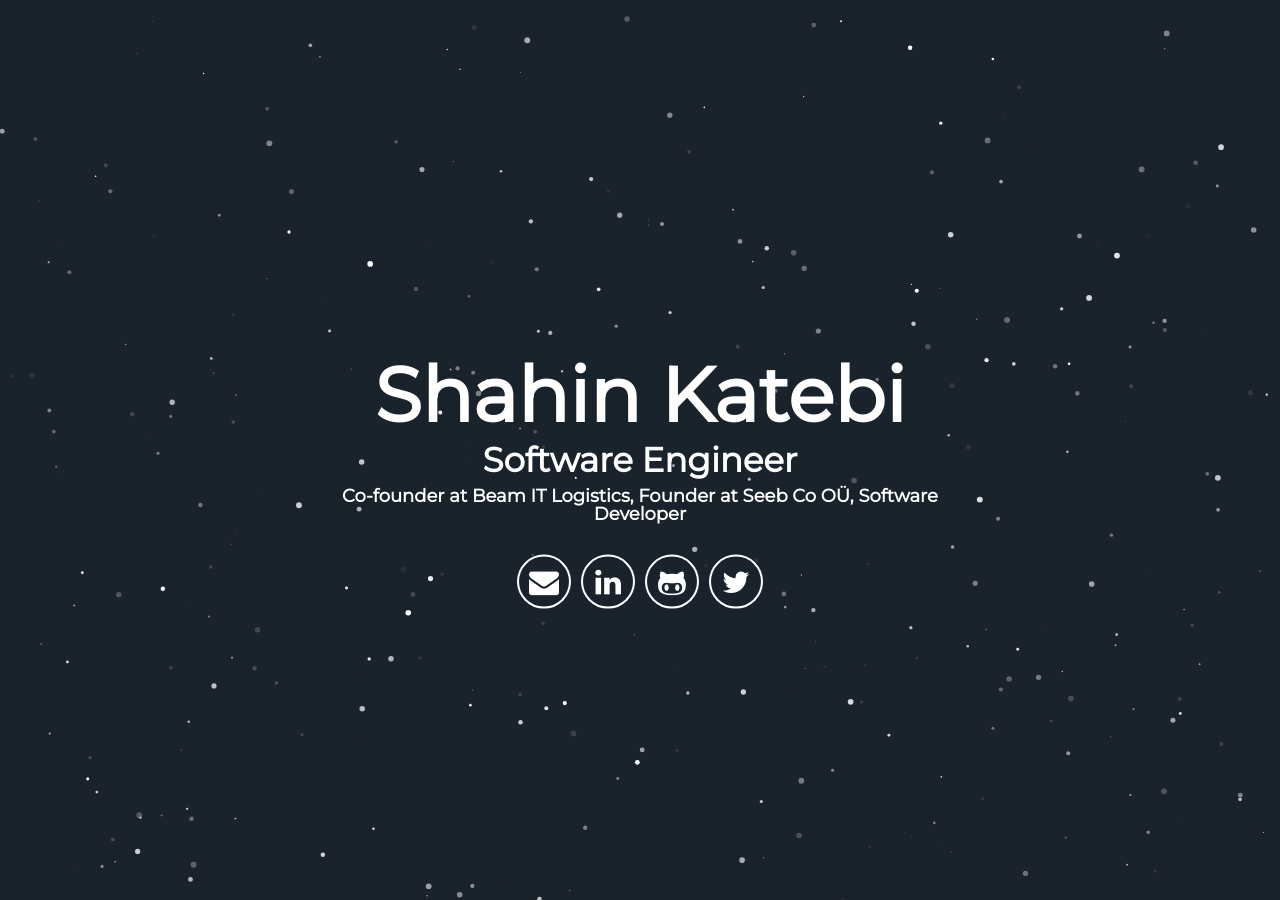
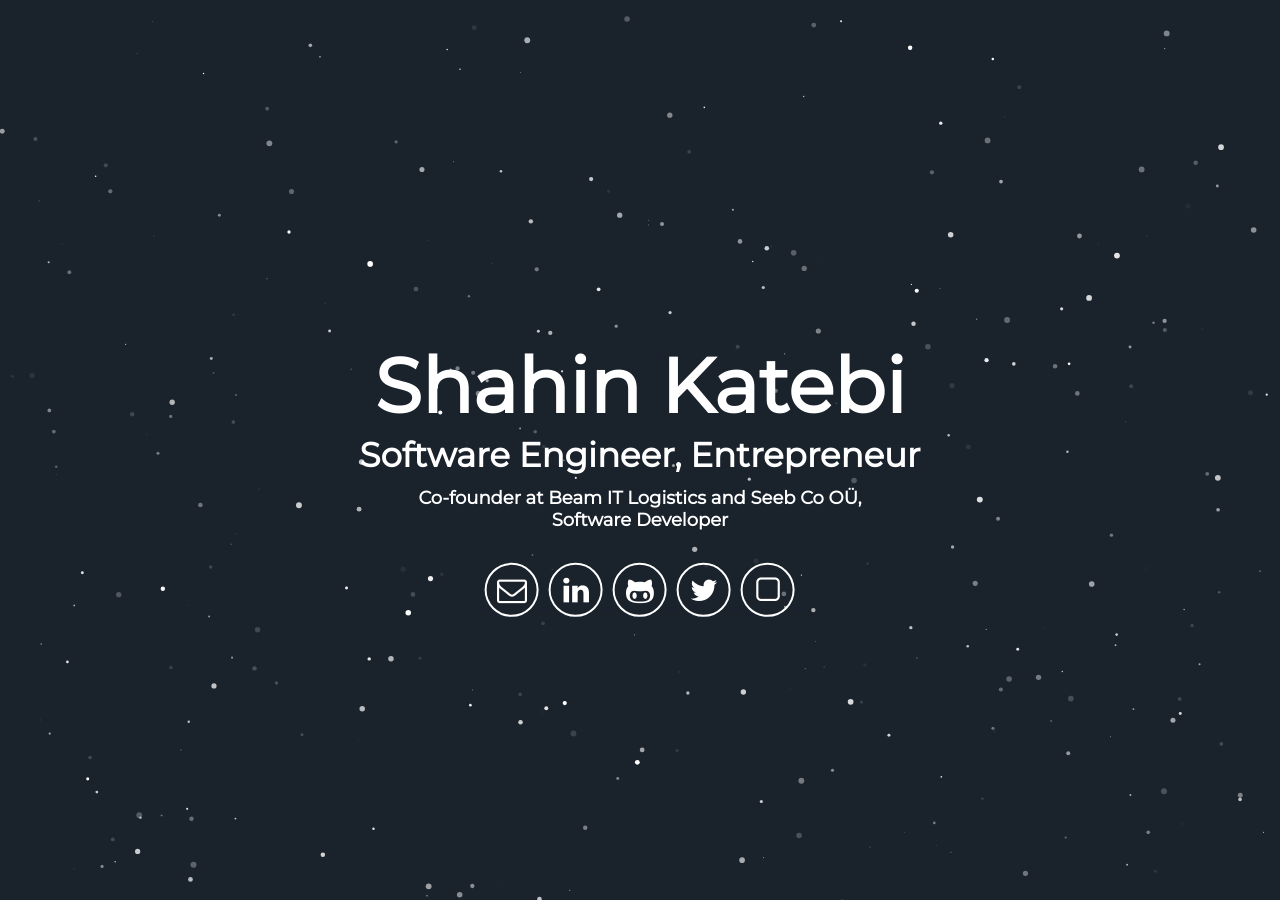
Before and after one commit to shaahin/shaahin.github.io, a Jekyll site: the page built from index.html, in a window 1280 px wide. Built offline with Jekyll 4.4.1, drawn with Linux system fonts in a browser that asks for light colours; some web fonts are replaced.

Commit message:
Some small improvements, blog url added

```diff
--- a/_config.yml
+++ b/_config.yml
@@ -1,13 +1,13 @@
 # Site settings
 title: Shahin Katebi
-description: Software Engineer
+description: Software Engineer, Entrepreneur
 # baseurl: "" #
 # url: "https://shaahin.us" #
 
 # User settings
 username: Shahin Katebi
-user_description: Co-founder at Beam IT Logistics, Founder at Seeb Co OÜ, Software Developer
-user_title: Software Engineer
+user_description: Co-founder at Beam IT Logistics and Seeb Co OÜ, <br>Software Developer
+user_title: Software Engineer, Entrepreneur
 email: katebi@me.com
 twitter_username: ShahinKatebi
 github_username:  shaahin
--- a/_includes/header.html
+++ b/_includes/header.html
@@ -6,10 +6,11 @@
         <span class="site-subtitle"> {{ site.user_description }}</span>
       </h1>
       <div class="header-icons">
-        <a aria-label="Send email" href="mailto:katebi@me.com"><i class="icon fa fa-envelope"></i></a>
+        <a aria-label="Send email" href="mailto:katebi@me.com"><i class="icon fa fa-envelope-o"></i></a>
         <a aria-label="My LinkedIn" target="_blank" href="https://www.linkedin.com/in/katebi"><i class="icon fa fa-linkedin" aria-hidden="true"></i></a>
         <a aria-label="My Github" target="_blank" href="https://github.com/shaahin"><i class="icon fa fa-github-alt" aria-hidden="true"></i></a>
         <a aria-label="My Twitter" target="_blank" href="https://twitter.com/ShahinKatebi"><i class="icon fa fa-twitter" aria-hidden="true"></i></a>
+        <a aria-label="Old Website" href="https://blog.shaahin.us" target="_blank"><i class="icon fa fa-square-o"></i></a>
       </div>
       <div class="header-links">
         <!-- <a class="link" href="#about" data-scroll>About Me</a> -->
--- a/_sass/_header.scss
+++ b/_sass/_header.scss
@@ -35,7 +35,6 @@
   .site-description {
     font-size: 20px;
     display: block;
-    line-height: 1;
     color: #FFF;
     margin-top: 10px;
     @media only screen and (min-width:$cut){
```
